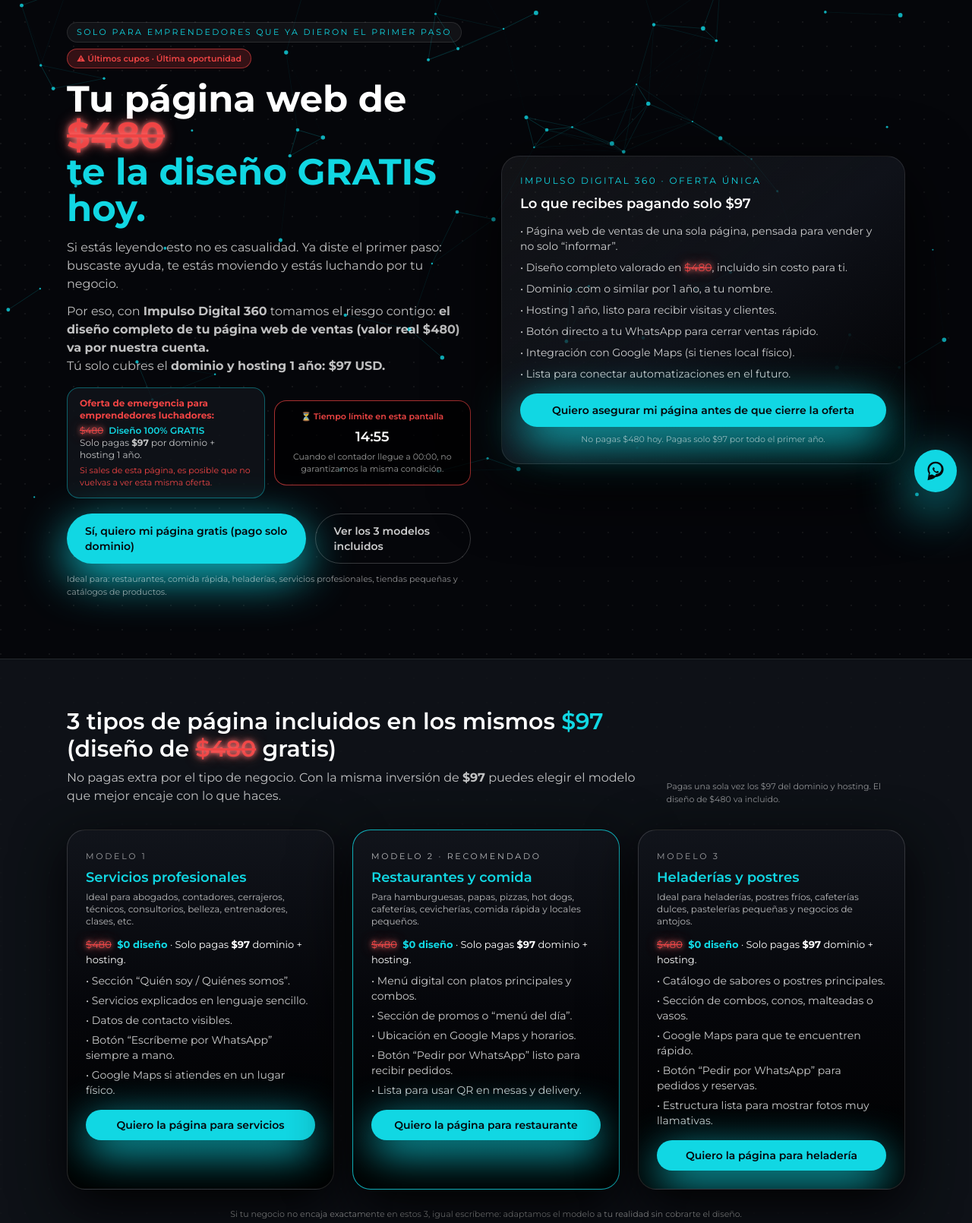
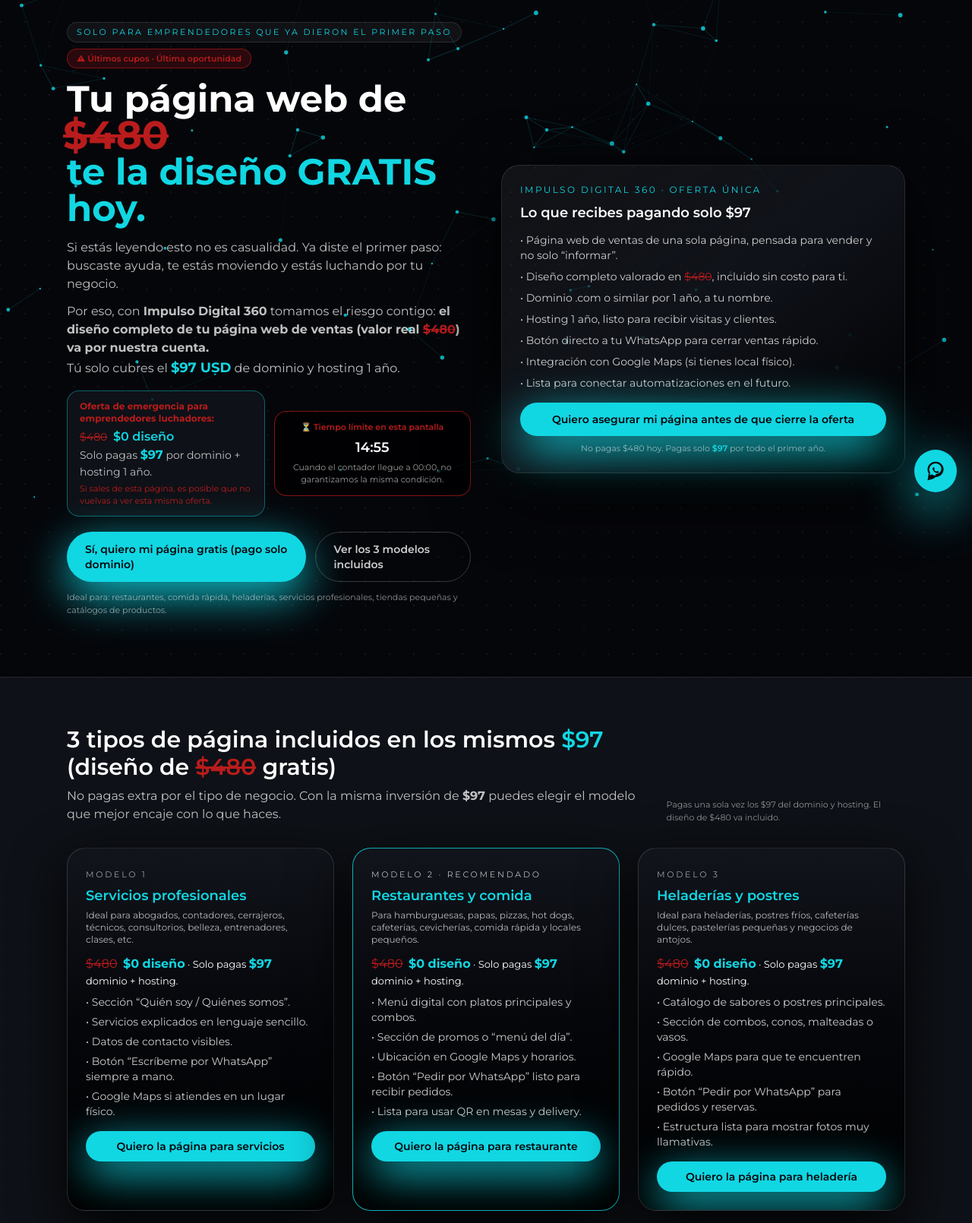
Before and after one commit to Maxlagartilloia/CL-TECH-11, a plain HTML site: page index.html in a window 1280 px wide. Shown: the part 132-1742 px from the top of the page at 76% size. Drawn offline with nearby package versions, Linux system fonts and the light colour scheme.

Commit message:
Update index.html

```diff
--- a/index.html
+++ b/index.html
@@ -28,7 +28,7 @@
             clturq: "#11D7E3",
             clblack: "#05060A",
             clgray: "#11141B",
-            clred: "#EF4444"
+            clred: "#B91C1C"   /* rojo más oscurito */
           }
         }
       }
@@ -58,8 +58,20 @@
       z-index:-1;
       pointer-events:none;
     }
-    .neon-red{
-      text-shadow:0 0 6px rgba(248,113,113,0.9),0 0 16px rgba(248,113,113,0.7);
+    /* Animación de pulso/zoom para precios rojos */
+    @keyframes pricePulse {
+      0%, 100% {
+        transform: scale(1);
+      }
+      50% {
+        transform: scale(1.08);
+      }
+    }
+    .price-pulse{
+      color:#B91C1C;          /* rojo oscuro, limpio */
+      font-weight:700;
+      display:inline-block;
+      animation: pricePulse 1.1s ease-in-out infinite;
     }
   </style>
 </head>
@@ -132,7 +144,7 @@
 
           <h1 class="text-3xl sm:text-4xl md:text-5xl font-bold leading-tight mb-4">
             Tu página web de
-            <span class="line-through text-clred neon-red">$480</span><br>
+            <span class="line-through price-pulse text-4xl md:text-5xl">$480</span><br>
             <span class="text-clturq">te la diseño GRATIS hoy.</span>
           </h1>
 
@@ -142,8 +154,9 @@
           </p>
           <p class="text-sm sm:text-base text-white/75 mb-4">
             Por eso, con <strong>Impulso Digital 360</strong> tomamos el riesgo contigo:
-            <strong>el diseño completo de tu página web de ventas (valor real $480) va por nuestra cuenta.</strong><br>
-            Tú solo cubres el <strong>dominio y hosting 1 año: $97 USD.</strong>
+            <strong>el diseño completo de tu página web de ventas (valor real
+              <span class="line-through text-clred">$480</span>) va por nuestra cuenta.</strong><br>
+            Tú solo cubres el <strong class="text-clturq text-lg">$97 USD</strong> de dominio y hosting 1 año.
           </p>
 
           <!-- Precio ancla + contador -->
@@ -152,10 +165,10 @@
               <p class="mb-1">
                 <span class="text-clred font-bold">Oferta de emergencia para emprendedores luchadores:</span>
               </p>
-              <p>
-                <span class="line-through text-clred neon-red mr-1">$480</span>
-                <span class="text-clturq font-semibold">Diseño 100% GRATIS</span><br>
-                Solo pagas <strong>$97</strong> por dominio + hosting 1 año.
+              <p class="text-sm">
+                <span class="line-through text-clred mr-1">$480</span>
+                <span class="text-clturq font-semibold text-base">$0 diseño</span><br>
+                Solo pagas <span class="text-clturq font-bold text-base">$97</span> por dominio + hosting 1 año.
               </p>
               <p class="mt-1 text-[11px] text-clred">
                 Si sales de esta página, es posible que no vuelvas a ver esta misma oferta.
@@ -203,7 +216,7 @@
 
             <ul class="space-y-2 text-sm text-white/80 mb-4">
               <li>• Página web de ventas de una sola página, pensada para vender y no solo “informar”.</li>
-              <li>• Diseño completo valorado en <span class="line-through text-clred neon-red">$480</span>, incluido sin costo para ti.</li>
+              <li>• Diseño completo valorado en <span class="line-through text-clred">$480</span>, incluido sin costo para ti.</li>
               <li>• Dominio .com o similar por 1 año, a tu nombre.</li>
               <li>• Hosting 1 año, listo para recibir visitas y clientes.</li>
               <li>• Botón directo a tu WhatsApp para cerrar ventas rápido.</li>
@@ -219,7 +232,7 @@
             </a>
 
             <p class="mt-2 text-[11px] text-white/55 text-center">
-              No pagas $480 hoy. Pagas solo $97 por todo el primer año.
+              No pagas $480 hoy. Pagas solo <span class="text-clturq font-semibold">$97</span> por todo el primer año.
             </p>
           </div>
         </div>
@@ -233,7 +246,7 @@
           <div>
             <h2 class="text-2xl md:text-3xl font-semibold mb-2">
               3 tipos de página incluidos en los mismos
-              <span class="text-clturq">$97</span> (diseño de <span class="line-through text-clred neon-red">$480</span> gratis)
+              <span class="text-clturq">$97</span> (diseño de <span class="line-through text-clred">$480</span> gratis)
             </h2>
             <p class="text-sm md:text-base text-white/75 max-w-3xl">
               No pagas extra por el tipo de negocio. Con la misma inversión de <strong>$97</strong> puedes elegir
@@ -254,8 +267,8 @@
               Ideal para abogados, contadores, cerrajeros, técnicos, consultorios, belleza, entrenadores, clases, etc.
             </p>
             <p class="text-[13px] mb-2">
-              <span class="line-through text-clred neon-red mr-1">$480</span>
-              <span class="text-clturq font-bold">$0 diseño</span> · Solo pagas <strong>$97</strong> dominio + hosting.
+              <span class="line-through text-clred text-base mr-1">$480</span>
+              <span class="text-clturq font-bold text-base">$0 diseño</span> · Solo pagas <span class="text-clturq font-bold text-base">$97</span> dominio + hosting.
             </p>
             <ul class="space-y-1.5 text-white/80 mb-4">
               <li>• Sección “Quién soy / Quiénes somos”.</li>
@@ -280,8 +293,8 @@
               Para hamburguesas, papas, pizzas, hot dogs, cafeterías, cevicherías, comida rápida y locales pequeños.
             </p>
             <p class="text-[13px] mb-2">
-              <span class="line-through text-clred neon-red mr-1">$480</span>
-              <span class="text-clturq font-bold">$0 diseño</span> · Solo pagas <strong>$97</strong> dominio + hosting.
+              <span class="line-through text-clred text-base mr-1">$480</span>
+              <span class="text-clturq font-bold text-base">$0 diseño</span> · Solo pagas <span class="text-clturq font-bold text-base">$97</span> dominio + hosting.
             </p>
             <ul class="space-y-1.5 text-white/80 mb-4">
               <li>• Menú digital con platos principales y combos.</li>
@@ -306,8 +319,8 @@
               Ideal para heladerías, postres fríos, cafeterías dulces, pastelerías pequeñas y negocios de antojos.
             </p>
             <p class="text-[13px] mb-2">
-              <span class="line-through text-clred neon-red mr-1">$480</span>
-              <span class="text-clturq font-bold">$0 diseño</span> · Solo pagas <strong>$97</strong> dominio + hosting.
+              <span class="line-through text-clred text-base mr-1">$480</span>
+              <span class="text-clturq font-bold text-base">$0 diseño</span> · Solo pagas <span class="text-clturq font-bold text-base">$97</span> dominio + hosting.
             </p>
             <ul class="space-y-1.5 text-white/80 mb-4">
               <li>• Catálogo de sabores o postres principales.</li>
@@ -496,8 +509,8 @@
           1) Cierras esta página, sigues vendiendo solo por WhatsApp y redes, y en 6 meses te preguntas por qué otros
           que empezaron después ya tienen página, QR, pedidos y más movimiento que tú.<br><br>
           2) Me escribes ahora mismo, aseguras tu página de
-          <span class="line-through text-clred neon-red">$480</span> pagando solo los
-          <strong>$97 de dominio y hosting</strong>, y en 48 horas tienes un lugar profesional donde enviar a tus clientes.
+          <span class="line-through text-clred">$480</span> pagando solo los
+          <strong class="text-clturq text-base">$97 de dominio y hosting</strong>, y en 48 horas tienes un lugar profesional donde enviar a tus clientes.
         </p>
 
         <div class="mt-4 mb-3 flex flex-col items-center gap-3">
```
